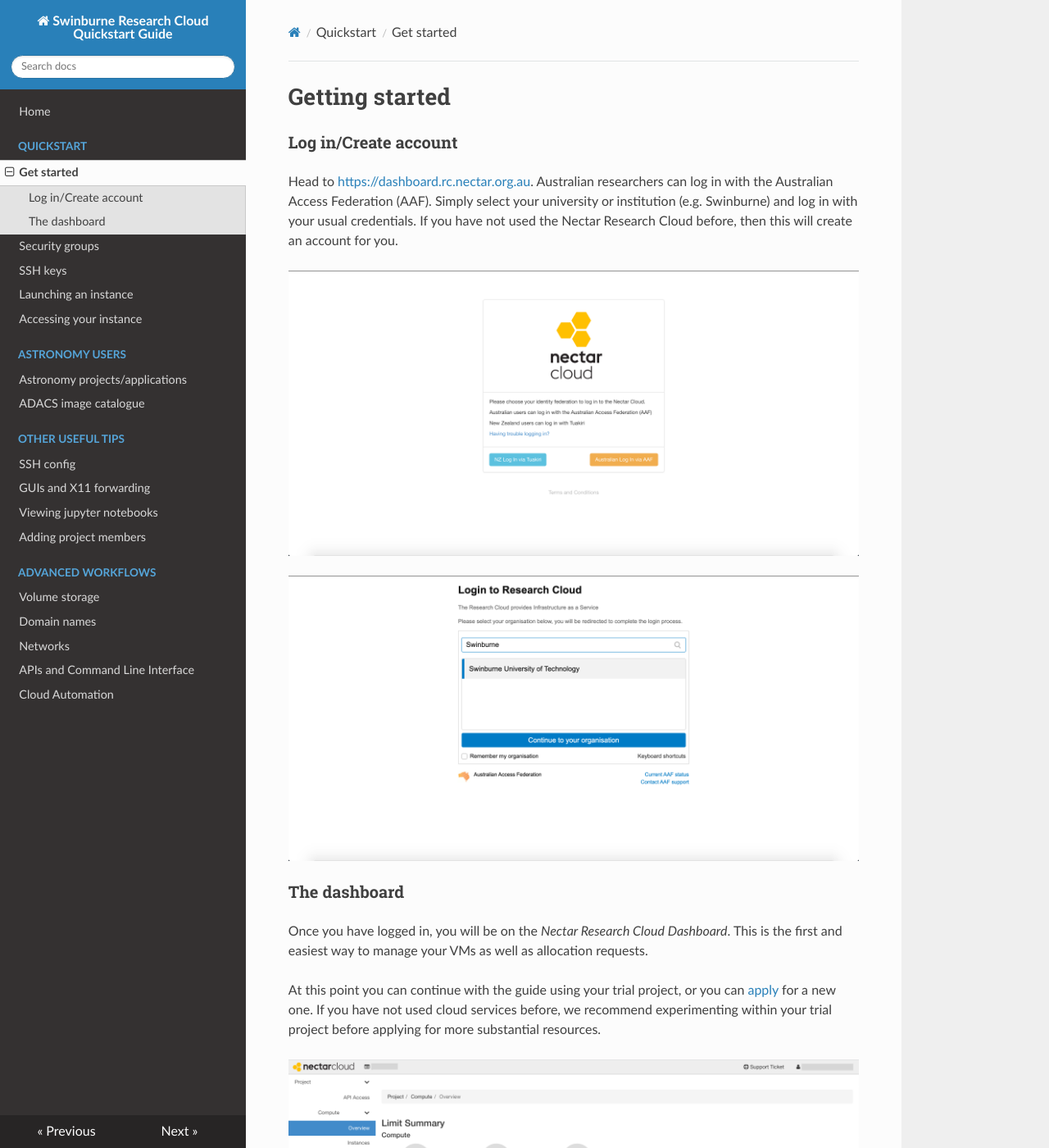
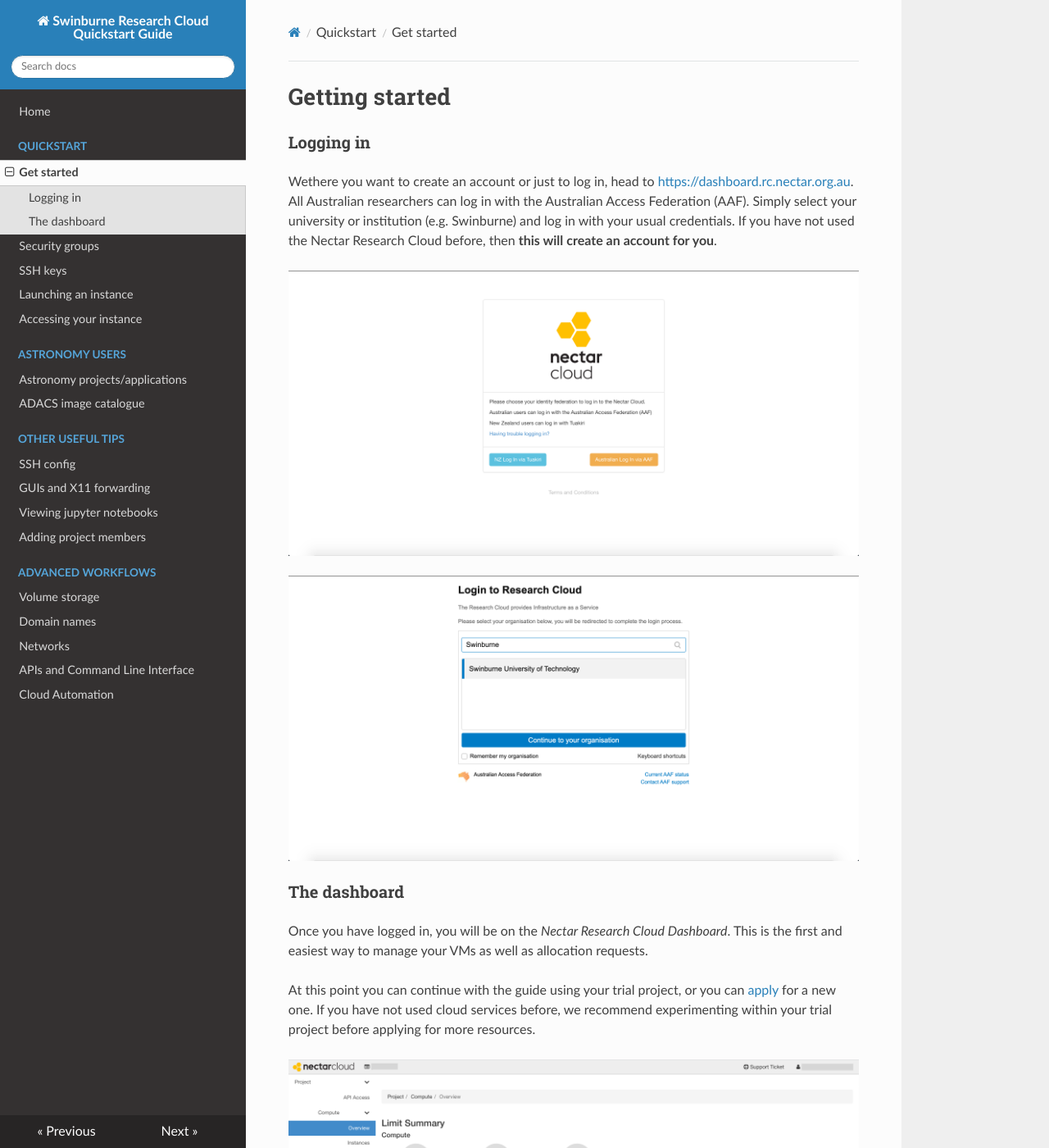
Before and after one commit to ADACS-Australia/swinburne-rc-docs, an MkDocs documentation site: the page built from docs/getting-started.md, in a window 1280 px wide and 1400 px high. Shown: the whole window at 82% size. Built offline with MkDocs 1.6.1, drawn with Linux system fonts in a browser that asks for light colours; nearby versions of some CDN libraries; some of the changed text lies outside the part shown.

Commit message:
more updates

```diff
--- a/docs/getting-started.md
+++ b/docs/getting-started.md
@@ -1,9 +1,9 @@
 # Getting started
 
-### Log in/Create account
-Head to [https://dashboard.rc.nectar.org.au](https://dashboard.rc.nectar.org.au/){target="_blank"}.
-Australian researchers can log in with the Australian Access Federation (AAF).
-Simply select your university or institution (e.g. Swinburne) and log in with your usual credentials. If you have not used the Nectar Research Cloud before, then this will create an account for you.
+### Logging in
+Wethere you want to create an account or just to log in, head to [https://dashboard.rc.nectar.org.au](https://dashboard.rc.nectar.org.au/){target="_blank"}.
+All Australian researchers can log in with the Australian Access Federation (AAF).
+Simply select your university or institution (e.g. Swinburne) and log in with your usual credentials. If you have not used the Nectar Research Cloud before, then **this will create an account for you**.
 
 ![](images/aaf_login1.png)
 
@@ -12,16 +12,19 @@ Simply select your university or institution (e.g. Swinburne) and log in with yo
 ### The dashboard
 Once you have logged in, you will be on the *Nectar Research Cloud Dashboard*. This is the first and easiest way to manage your VMs as well as allocation requests.
 
-At this point you can continue with the guide using your trial project, or you can [apply](astronomy.md#applications) for a new one. If you have not used cloud services before, we recommend experimenting within your trial project before applying for more substantial resources.
+At this point you can continue with the guide using your trial project, or you can [apply](astronomy.md#applications) for a new one. If you have not used cloud services before, we recommend experimenting within your trial project before applying for more resources.
 
 ![](images/dashboard.png)
+
+!!! hint
+    If you're logging in for the very first time and don't see any resources available to you (like in the image above), you may have to **refresh your page**.
 
 We will show you how to use the dashboard to launch a basic instance (Virtual Machine), and then we'll show you how to access the instance via SSH from your local machine. However, in order to access your virtual machine you will need to make sure it is set up with:
 
 1.  a _**security group**_ that allows SSH connections; and
 2.  an _**SSH key pair**_
 
-So before launching an instance, make sure you have these items first.
+So before launching an instance, make sure you have these items first. We'll show you how on the next page.
 
 !!! info
     You can find more information about the dashboard at the [Nectar Research Cloud Dashboard support page](https://support.ehelp.edu.au/support/solutions/articles/6000076111-nectar-research-cloud-dashboard){target="_blank"}.
```
Also changed, not shown: docs/astronomy.md (+2 -0 lines).
